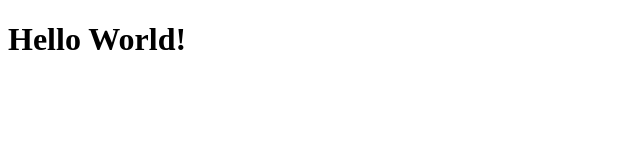
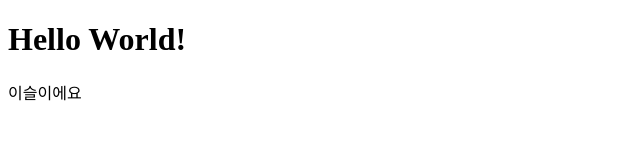
Before and after one commit to kimls7637/kimls7637.github.io, a plain HTML site: page index.html in a window 1280 px wide. Shown: the whole page, without its empty margins (0-640 px from the left). Drawn offline with Linux system fonts and the light colour scheme.

Commit message:
인덱스 업데이트

```diff
--- a/index.html
+++ b/index.html
@@ -6,5 +6,6 @@
 </head>
 <body>
 <h1>Hello World!</h1>
+<p>이슬이에요<p>
 </body>
 </html>
```
